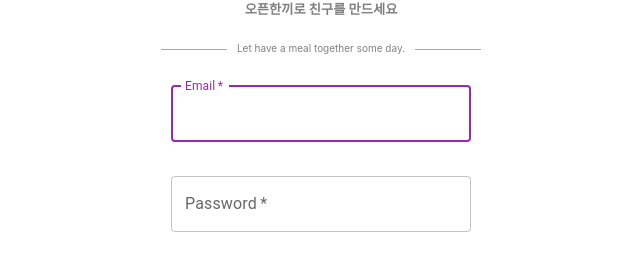
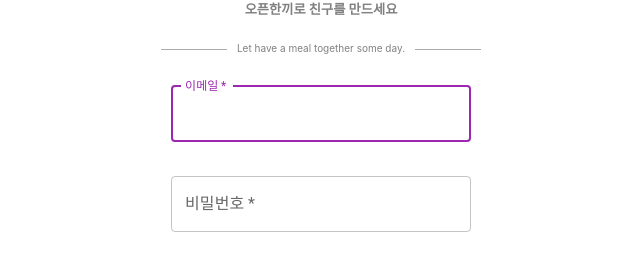
Before and after one commit to openOneMeal/OSS_openOneMeal_client, a React (Create React App) app: page / in a window 1280 px wide. Shown: the part 238-503 px from the top of the page, without its empty margins (319-959 px from the left). Built offline with nearby package versions, Linux system fonts and the light colour scheme; the HTML template or start-up script is replaced by a standard one.

Commit message:
fix: SignIn 오타수정

```diff
--- a/src/pages/SignIn.js
+++ b/src/pages/SignIn.js
@@ -87,7 +87,7 @@ const SignIn = () => {
                     <div className="email_textfield">
                         <TextField
                             value={sendData.email}
-                            label="Email"
+                            label="이메일"
                             required
                             name="email"
                             autoComplete="email"
@@ -110,7 +110,7 @@ const SignIn = () => {
                     <div className="password_textfield">
                         <TextField
                             value={sendData.password}
-                            label="Password"
+                            label="비밀번호"
                             type="password"
                             required
                             name="password"
```
Also changed, not shown: public/manifest.json (deleted), public/robots.txt (deleted).
